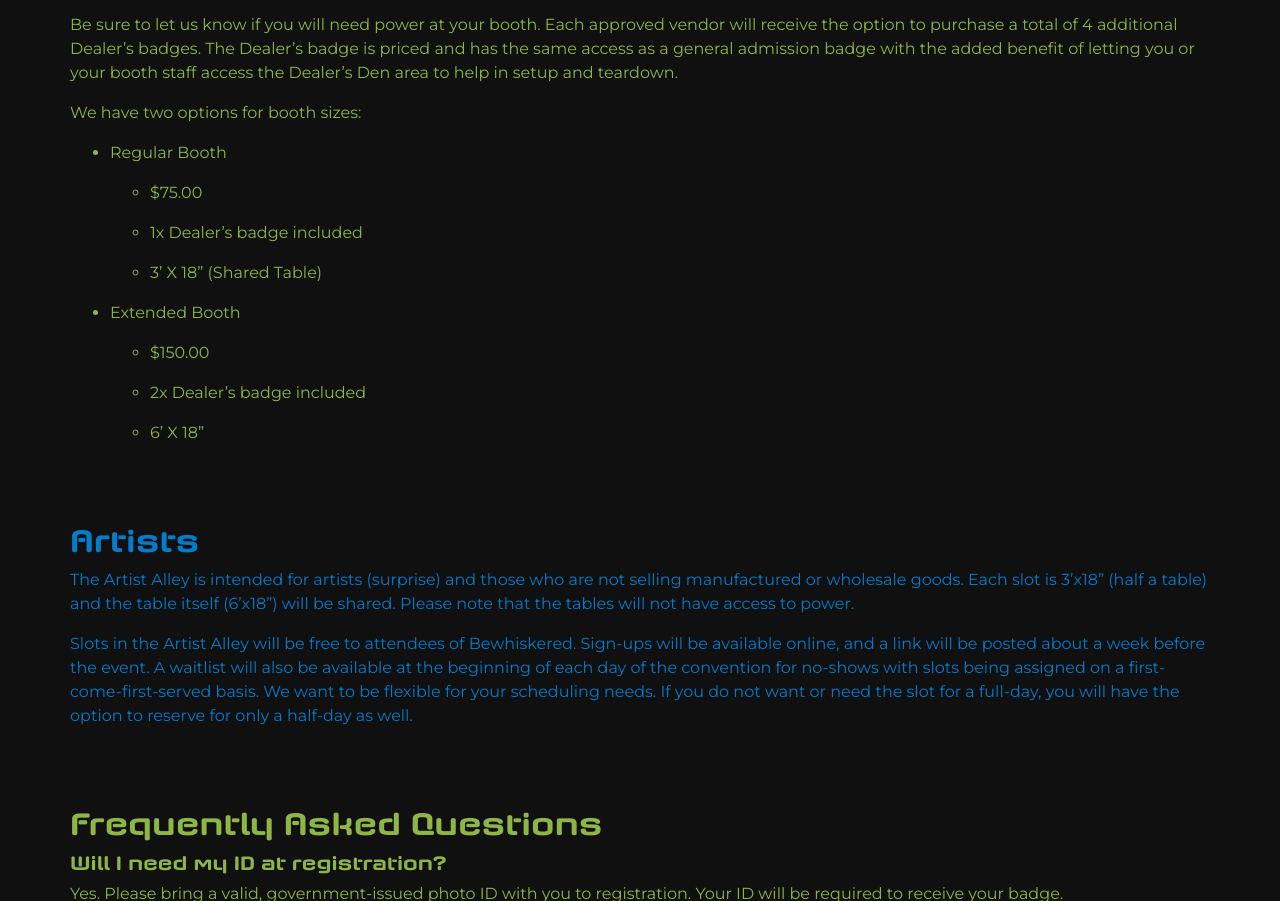
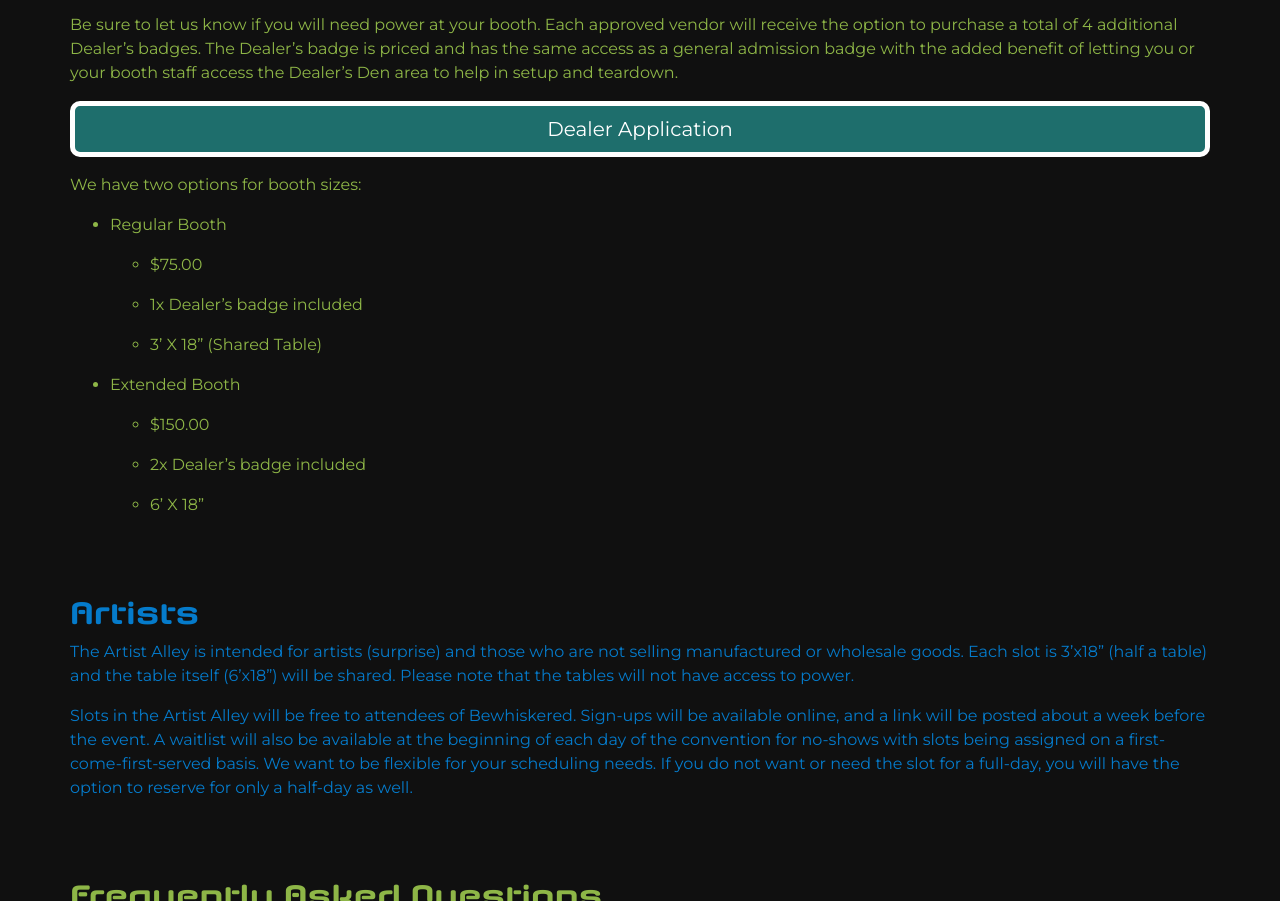
Before and after one commit to ncanthrosociety/bewhiskered, a website: page registration.pug in a window 1280 px wide. Shown: the part 2546-3447 px from the top of the page. Drawn offline with nearby package versions, Linux system fonts and the light colour scheme; files that its build step writes are made by us from their sources; a web font is replaced by a local one.

Commit message:
Adds dealer registration button

```diff
--- a/css/registration.scss
+++ b/css/registration.scss
@@ -13,3 +13,7 @@
     }
   }
 }
+
+#dealer-registration-link {
+  margin-bottom: 1rem;
+}
--- a/registration.pug
+++ b/registration.pug
@@ -157,7 +157,6 @@
             | An optional convention badge may be purchased for children during on-site registration for $5.
 
     section(id='registration-dealers')
-
         h1 Dealers
         p
             | If you are planning on selling manufactured or wholesale goods, then the Dealer’s Den is for you! You
@@ -168,6 +167,7 @@
             | to purchase a total of 4 additional Dealer’s badges. The Dealer’s badge is priced and has the same access
             | as a general admission badge with the added benefit of letting you or your booth staff access the Dealer’s
             | Den area to help in setup and teardown.
+        a(id='dealer-registration-link' class='btn btn-lg btn-outline-primary w-100' href='https://docs.google.com/forms/d/e/1FAIpQLSe2BFmve9J-5OHEvootLH1Ad0OUuIDsb5CkhheE66CD_W5YAQ/viewform' target='_blank') Dealer Application
         p
             | We have two options for booth sizes:
         ul
```
Also changed, not shown: css/main.min.css, registration.html.
